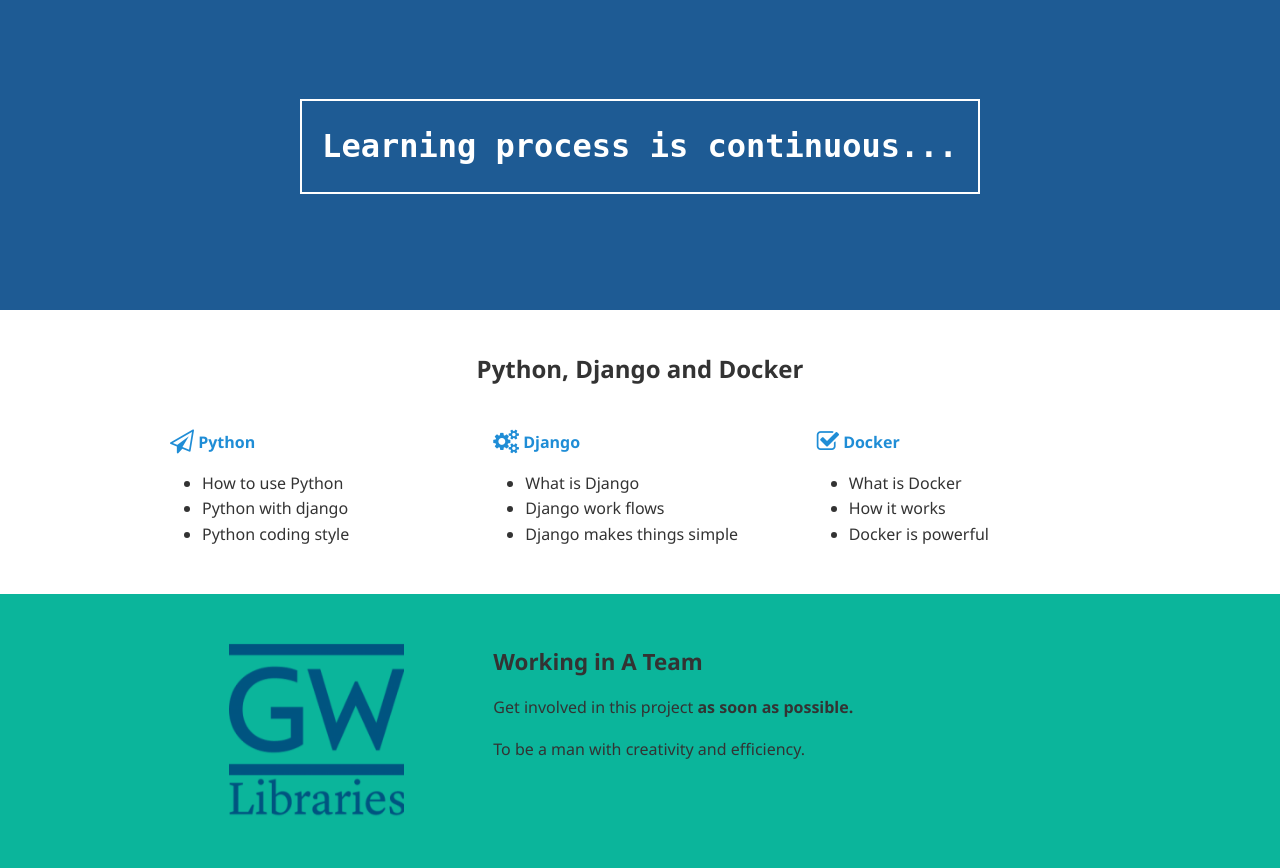
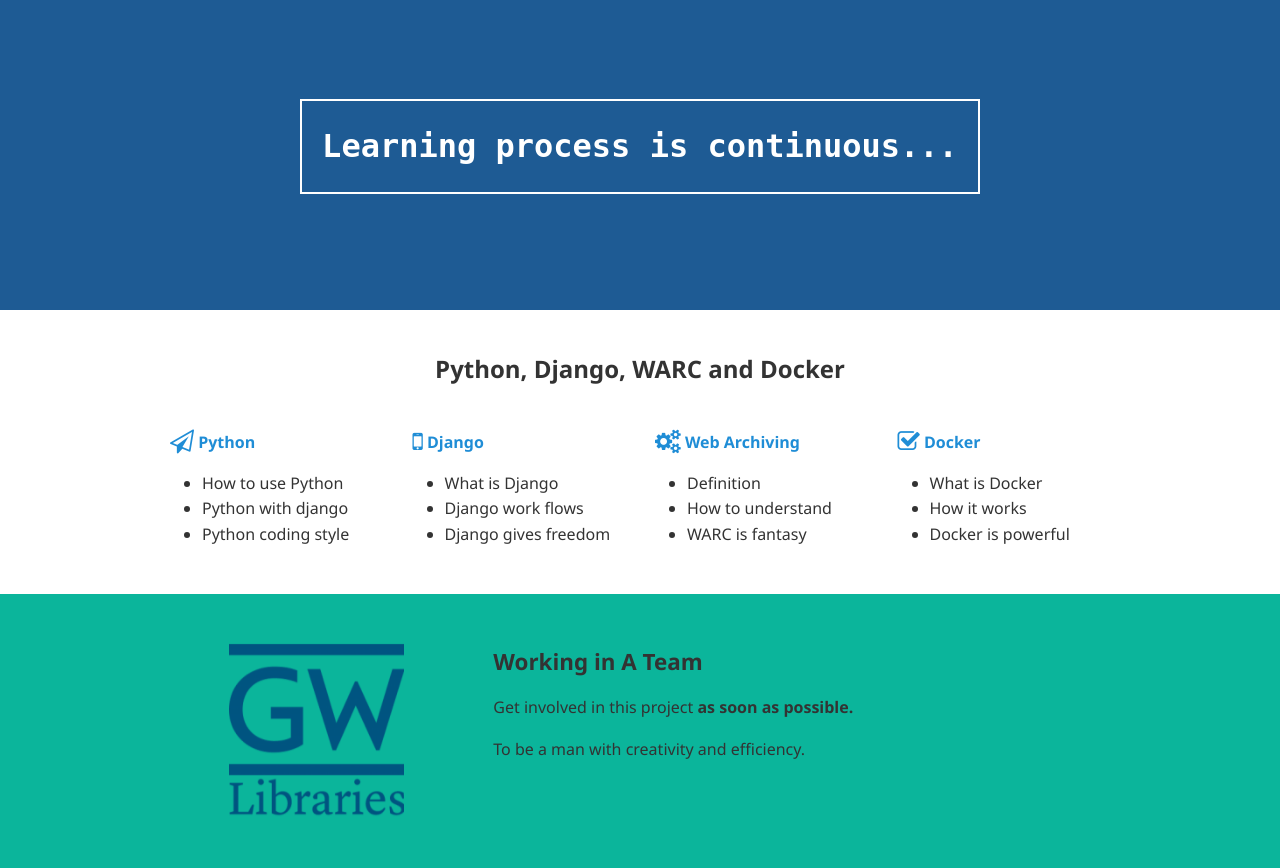
Before and after one commit to Tanych/sfm-learning, a Python web app: template learningsite/weiboapp/templates/home.html in a window 1280 px wide. Shown: the part 52-920 px from the top of the page. Run offline with Jinja, Linux system fonts and the light colour scheme; the template is opened without the code that fills it, so the values that code supplies are empty.

Commit message:
WARC discrible to the home page

```diff
--- a/learningsite/weiboapp/templates/home.html
+++ b/learningsite/weiboapp/templates/home.html
@@ -114,10 +114,10 @@
 <div class="detail">
   <div class="am-g am-container">
     <div class="am-u-lg-12">
-      <h2 class="detail-h2">Python, Django and Docker</h2>
+      <h2 class="detail-h2">Python, Django, WARC and Docker</h2>
 
       <div class="am-g">
-        <div class="am-u-lg-4 am-u-md-6 am-u-sm-12 detail-mb">
+        <div class="am-u-lg-3 am-u-md-6 am-u-sm-12 detail-mb">
 
           <h3 class="detail-h3">
             <i class="am-icon-send-o am-icon-sm"></i>
@@ -132,9 +132,9 @@
             </ul>
           </p>
         </div>
-        <div class="am-u-lg-4 am-u-md-6 am-u-sm-12 detail-mb">
+        <div class="am-u-lg-3 am-u-md-6 am-u-sm-12 detail-mb">
           <h3 class="detail-h3">
-            <i class="am-icon-cogs am-icon-sm"></i>
+            <i class="am-icon-mobile am-icon-sm"></i>
             Django
           </h3>
 
@@ -142,11 +142,26 @@
             <ul>
             <li>What is Django</li>
             <li>Django work flows</li>
-            <li>Django makes things simple</li>
+            <li>Django gives freedom</li>
             </ul>
           </p>
         </div>
-        <div class="am-u-lg-4 am-u-md-6 am-u-sm-12 detail-mb">
+          <div class="am-u-lg-3 am-u-md-6 am-u-sm-12 detail-mb">
+          <h3 class="detail-h3">
+            <i class="am-icon-cogs  am-icon-sm"></i>
+            Web Archiving
+          </h3>
+
+          <p class="detail-p">
+            <ul>
+            <li>Definition</li>
+            <li>How to understand</li>
+            <li>WARC is fantasy</li>
+            </ul>
+          </p>
+        </div>
+
+        <div class="am-u-lg-3 am-u-md-6 am-u-sm-12 detail-mb">
           <h3 class="detail-h3">
             <i class="am-icon-check-square-o am-icon-sm"></i>
             Docker
```
